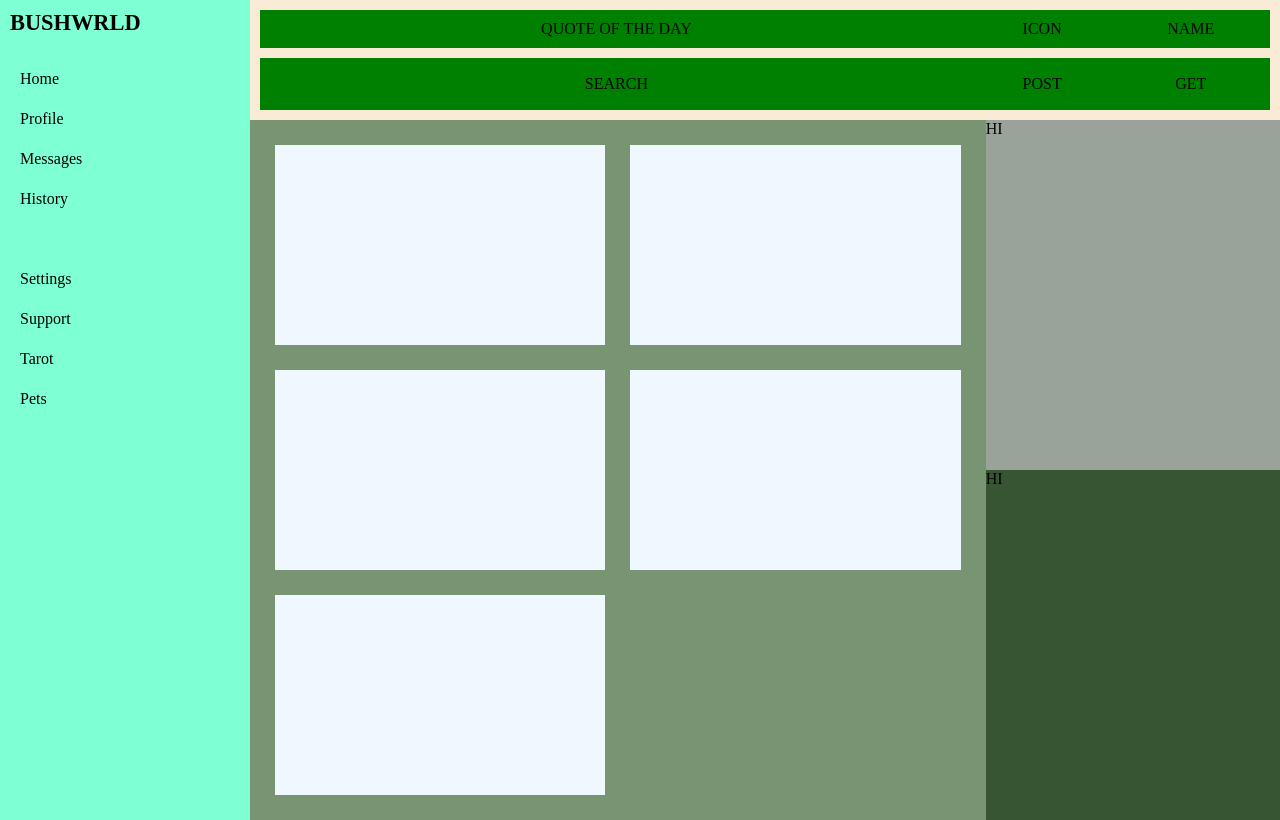
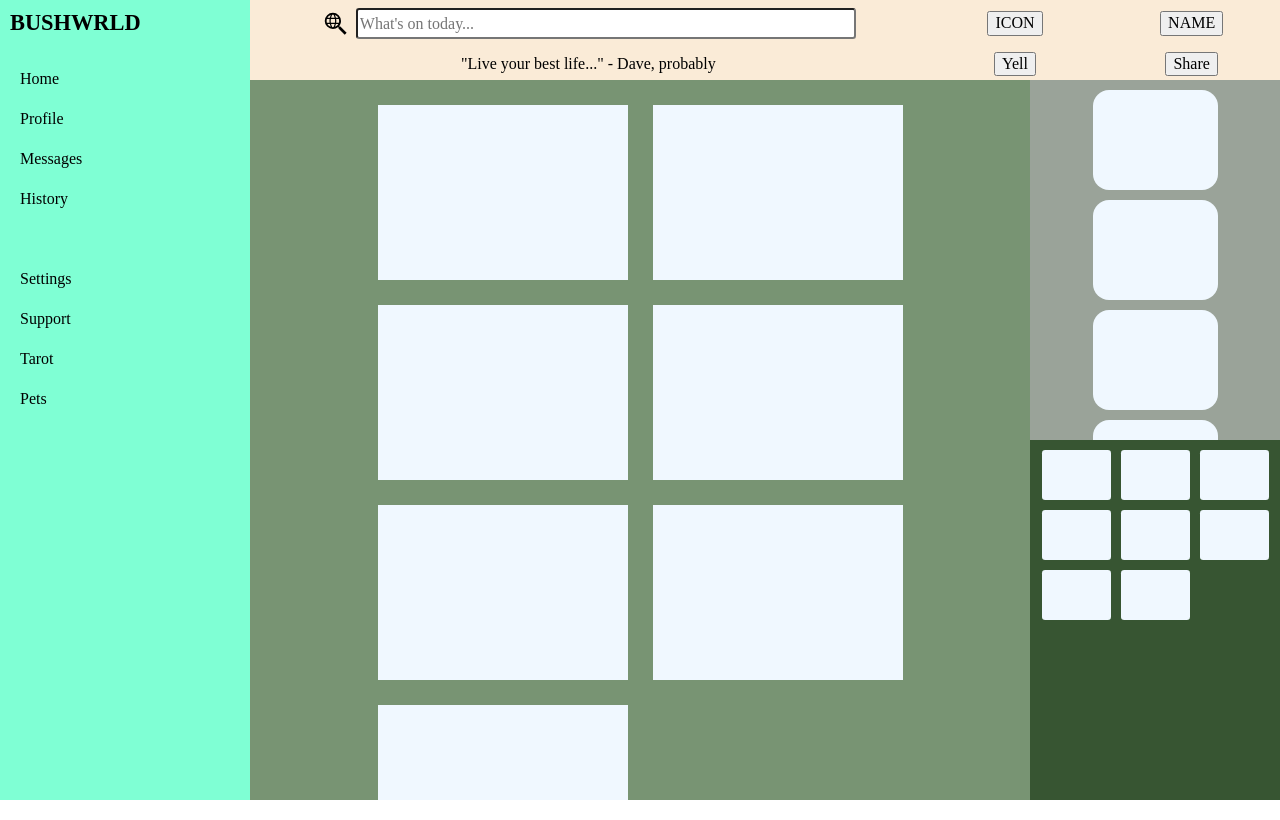
Before and after one commit to samuelpeoples/admin-dashboard, a website: page index.html in a window 1280 px wide. Drawn offline with nearby package versions, Linux system fonts and the light colour scheme.

Commit message:
Added annoucnement elements, searchbar and buttons aswell as tidying styles.

```diff
--- a/index.html
+++ b/index.html
@@ -12,20 +12,39 @@
 
 	<body>
 		<header>
-			<div class="header-content">
-				<div>QUOTE OF THE DAY</div>
-				<div>ICON</div>
-				<div>NAME</div>
-			</div>
-			<div class="header-content">
-				<div>SEARCH</div>
-				<div>POST</div>
-				<div>GET</div>
-			</div>
+			<form class="header-content">
+				<div class="search">
+					<img
+						style="height: 30px; padding-right: 5px"
+						src="./images/search-web.svg"
+						alt="search-icon" />
+					<input
+						type="text"
+						name="search-box"
+						id="search-box"
+						placeholder="What's on today..." />
+				</div>
+
+				<button type="button" name="profile-img">ICON</button>
+				<button type="button">NAME</button>
+			</form>
+			<form class="header-content">
+				<div
+					style="
+						text-align: left;
+						overflow: hidden;
+						text-wrap: nowrap;
+					">
+					"Live your best life..." - Dave, probably
+				</div>
+
+				<button type="button" name="yell-btn">Yell</button>
+				<button type="button" name="share-btn">Share</button>
+			</form>
 		</header>
 		<nav class="sidebar">
 			<div class="company-logo">
-				<div style="font-weight: bold; font-size: 1.4rem;">BUSHWRLD</div>
+				<div style="font-weight: bold; font-size: 1.4rem">BUSHWRLD</div>
 			</div>
 			<div class="nav-group">
 				<div class="sidebar-content">Home</div>
@@ -40,8 +59,10 @@
 				<div class="sidebar-content">Pets</div>
 			</div>
 		</nav>
-		<main class="hero">
+		<main>
 			<div class="main-content">
+				<section class="card"></section>
+				<section class="card"></section>
 				<section class="card"></section>
 				<section class="card"></section>
 				<section class="card"></section>
@@ -49,12 +70,21 @@
 				<section class="card"></section>
 			</div>
 			<article class="announcements">
-				HI
+				<section class="card"></section>
+				<section class="card"></section>
+				<section class="card"></section>
+				<section class="card"></section>
 			</article>
 			<article class="trending">
-				HI
+				<section class="card"></section>
+				<section class="card"></section>
+				<section class="card"></section>
+				<section class="card"></section>
+				<section class="card"></section>
+				<section class="card"></section>
+				<section class="card"></section>
+				<section class="card"></section>
 			</article>
 		</main>
-
 	</body>
 </html>
--- a/style.css
+++ b/style.css
@@ -1,30 +1,42 @@
 @import url("node_modules/normalize.css/normalize.css");
+
 
 html,
 body {
 	height: 100%;
+	box-sizing: border-box;
 }
 body {
 	display: grid;
 	grid-template-columns: clamp(175px, 35%, 250px) 1fr;
-	grid-template-rows: 120px 1fr;
+	grid-template-rows: 1fr 1fr;
 }
 
 header {
 	background-color: antiquewhite;
 	display: grid;
-	grid-template-rows: 0.7fr 1fr;
-	gap: 10px;
-	padding: 10px;
+	grid-template-rows: 1fr .7fr;
+	height: 10vh;
 }
 
 .header-content {
-	background-color: green;
+	/* background-color: green; */
 	display: grid;
-	grid-template-columns: 1fr 0.2fr 0.2fr;
+	grid-template-columns: minmax(300px, 1fr) 0.25fr 0.25fr;
+	overflow: hidden;
 	gap: 10px;
-	padding: 10px;
+	padding: 5px;
 	place-items: center;
+}
+
+.search{
+	display: grid;
+	grid-template-columns: .2fr minmax(200px, 500px);
+	align-items: center;
+}
+#search-box{
+	height: 25px;
+	border-radius: .2rem;
 }
 
 .sidebar {
@@ -32,7 +44,7 @@ header {
 	grid-row: 1/3;
 
 	display: grid;
-	grid-template-rows: 50px repeat(2, minmax(200px, 200px));
+	grid-template-rows: 50px repeat(2, 200px);
 	padding: 10px;
 }
 
@@ -47,32 +59,58 @@ header {
 
 main {
 	background-color: rgb(120, 148, 115);
-}
-
-.hero{
 	display: grid;
-    grid-template-columns: 1fr .4fr;
+    grid-template-columns: 1fr minmax(250px, .3fr);
+    grid-template-rows: 45vh 45vh;
 }
 
 .main-content {
 	display: grid;
-	grid-template-columns: repeat(auto-fill, minmax(250px, 1fr));
+	grid-template-columns: repeat(auto-fill, clamp(250px, 30%, 300px));
+	grid-template-rows: repeat(auto-fit, 175px);
+	min-width: 250px;
+	justify-content: center;
     grid-auto-flow: row;
 	gap: 25px;
 	padding: 25px;
     grid-row: 1/3;
+	overflow: scroll;
 }
 
 .main-content > * {
-	height: 200px;
+	height: 175px;
 	background-color: aliceblue;
 }
 
 .announcements{
     background-color: rgb(154, 163, 153);
-
+	display: grid;
+	grid-template-columns: repeat(auto-fill, clamp(100px, 60%, 125px));
+	grid-template-rows: repeat(auto-fit, 100px);
+	grid-auto-flow: row;
+	justify-content: center;
+	padding: 10px;
+	gap: 10px;
+	overflow:scroll;
+}
+.announcements > * {
+	height: 100px;
+	background-color: aliceblue;
+	border-radius: 1rem;
 }
 .trending{
     background-color: rgb(55, 85, 50);
-
+	display: grid;
+	grid-template-columns: repeat(auto-fill, clamp(50px, 30%, 100px));
+	grid-template-rows: repeat(auto-fit, 50px);
+	grid-auto-flow: row;
+	justify-content: center;
+	padding: 10px;
+	gap: 10px;
+	overflow: hidden;
 }
+.trending > * {
+	height: 50px;
+	background-color: aliceblue;
+	border-radius: .2rem;
+}
```
Also changed, not shown: images/search-web.svg (added).
